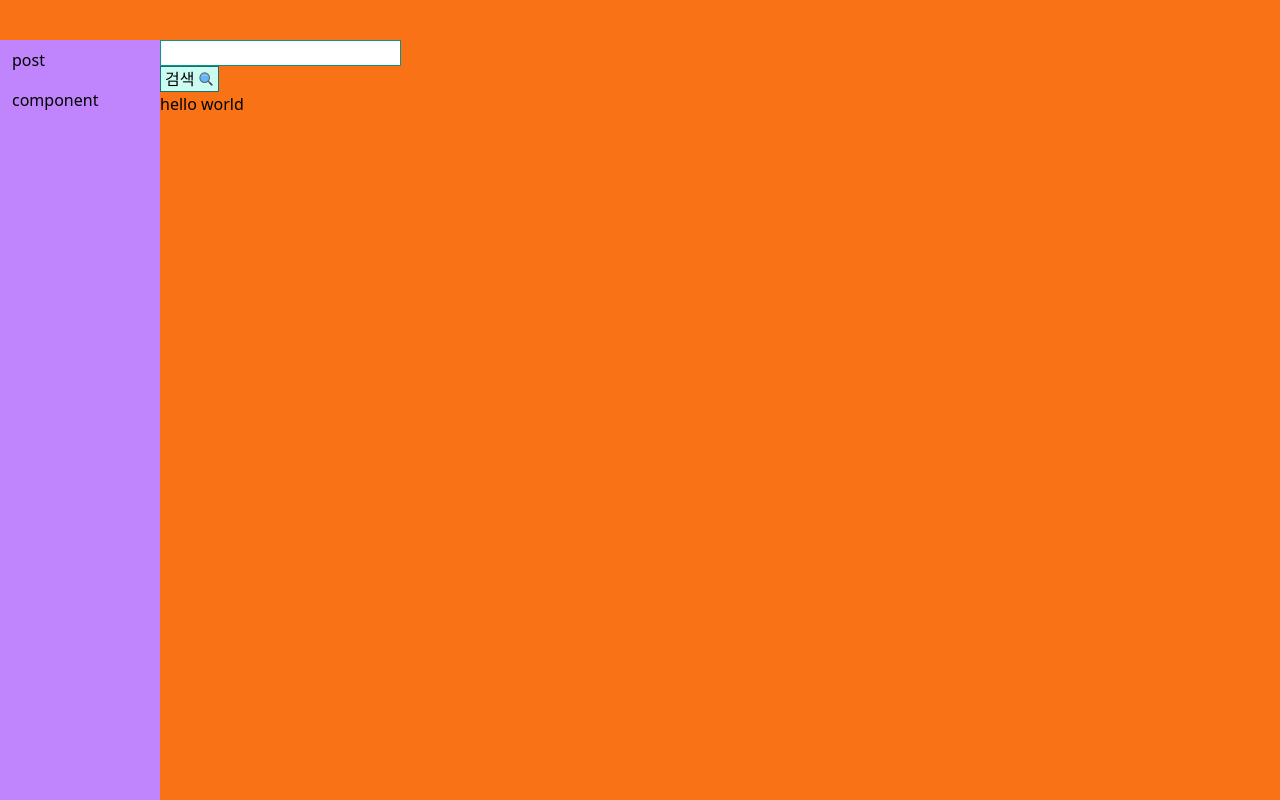
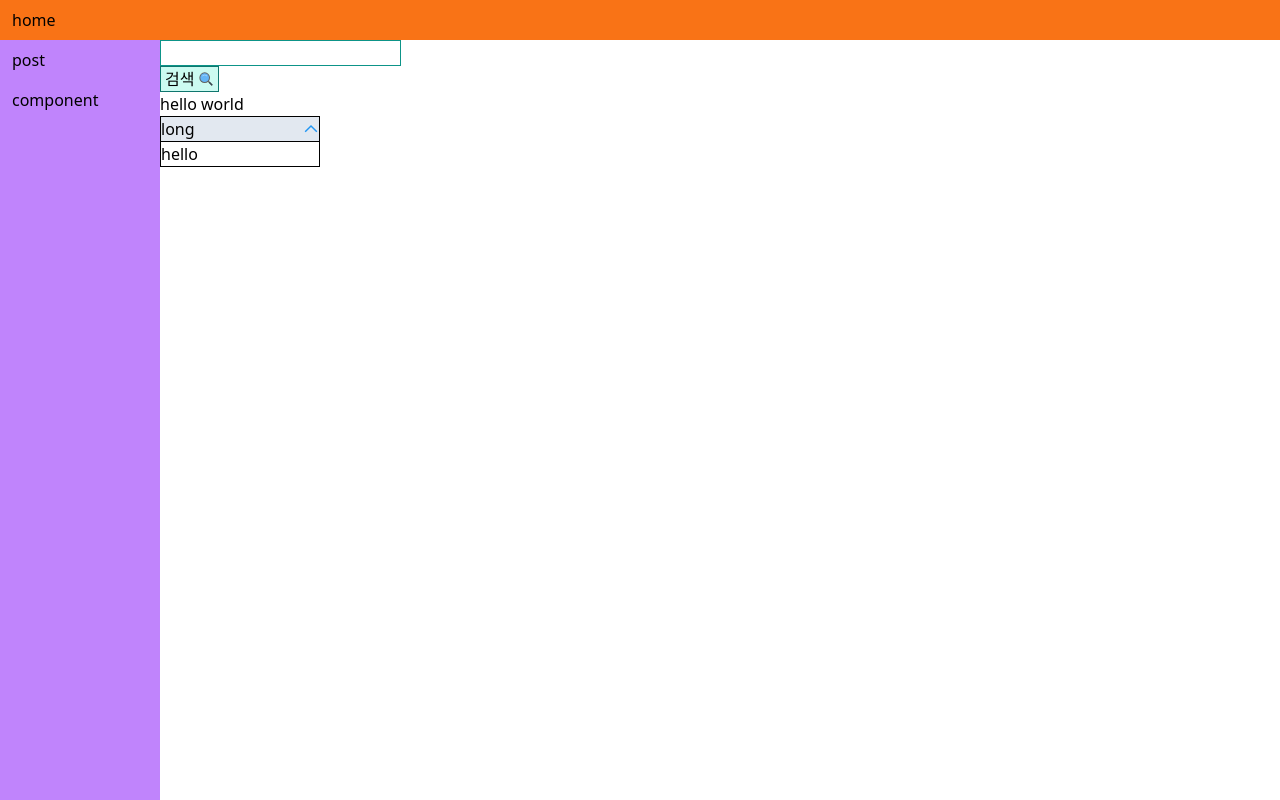
Before and after one commit to daegkim/react-app, a React (Vite) app: page /component in a window 1280 px wide. Built offline with nearby package versions, Linux system fonts and the light colour scheme.

Commit message:
accordion 컴포넌트 개발 접히고 펼쳐질 때, 애니메이션 적용 필요함

```diff
--- a/src/components/common/Button.tsx
+++ b/src/components/common/Button.tsx
@@ -22,7 +22,7 @@ function Button({ text, icon, ...rest }: ButtonProps) {
       {...rest}
       className="flex items-center border border-solid border-teal-700 px-1 bg-teal-100"
     >
-      <div className={classNames({ 'mr-1': icon })}>{text}</div>
+      <div className={classNames({ 'mr-1': icon }, 'select-none')}>{text}</div>
       {renderIcon()}
     </button>
   );
--- /dev/null
+++ b/src/components/layout/Accordion.tsx
@@ -0,0 +1,52 @@
+import classNames from 'classnames';
+import { HTMLAttributes, PropsWithChildren, useState } from 'react';
+import { FcExpand, FcCollapse } from 'react-icons/fc';
+
+interface AccordionProps extends HTMLAttributes<HTMLDivElement> {
+  title?: string;
+}
+
+function Accordion({
+  title,
+  children,
+  ...rest
+}: PropsWithChildren<AccordionProps>) {
+  const [isFolded, setFolded] = useState(false);
+
+  return (
+    <div
+      {...rest}
+      className={classNames(rest.className, 'border border-solid border-black')}
+    >
+      <div
+        className="flex items-center justify-between bg-slate-200 border-b border-black cursor-pointer"
+        onClick={() => {
+          setFolded((prev) => !prev);
+        }}
+      >
+        <div>{title}</div>
+        <div>
+          {isFolded && (
+            <FcExpand
+              className="cursor-pointer"
+              onClick={() => {
+                setFolded((prev) => !prev);
+              }}
+            />
+          )}
+          {!isFolded && (
+            <FcCollapse
+              className="cursor-pointer"
+              onClick={() => {
+                setFolded((prev) => !prev);
+              }}
+            />
+          )}
+        </div>
+      </div>
+      <div className={classNames({ hidden: isFolded })}>{children}</div>
+    </div>
+  );
+}
+
+export default Accordion;
--- a/src/components/layout/Header.tsx
+++ b/src/components/layout/Header.tsx
@@ -7,11 +7,7 @@ interface HeaderProps extends HTMLAttributes<HTMLDivElement> {}
 function Header({ className, ...rest }: HeaderProps) {
   return (
     <div
-      className={classNames(
-        className,
-        'h-full w-full bg-orange-500',
-        'flex items-center'
-      )}
+      className={classNames(className, 'bg-orange-500', 'flex items-center')}
       {...rest}
     >
       <Link to="/">home</Link>
--- a/src/components/layout/index.tsx
+++ b/src/components/layout/index.tsx
@@ -5,9 +5,9 @@ import SideNav from './SideNav';
 function Layout() {
   return (
     <div className="h-full w-full">
-      <Header className="px-3 h-10 fixed" />
+      <Header className="fixed h-10 w-full px-3" />
       <>
-        <SideNav className="px-3 h-full fixed w-40 top-10" />
+        <SideNav className="fixed top-10 h-full w-40 px-3 " />
         <div className="relative top-10 left-40 h-[calc(100%-theme(space.10))] w-[calc(100%-theme(space.40))] overflow-auto">
           <Outlet />
         </div>
--- a/src/pages/component/index.tsx
+++ b/src/pages/component/index.tsx
@@ -1,6 +1,7 @@
 import { useRef } from 'react';
 import Button from '../../components/common/Button';
 import InputText from '../../components/common/InputText';
+import Accordion from '../../components/layout/Accordion';
 
 function ComponentPage() {
   const ref = useRef<HTMLInputElement>(null);
@@ -11,6 +12,9 @@ function ComponentPage() {
       <button onClick={() => ref.current?.focus()}>
         <div>hello world</div>
       </button>
+      <Accordion title="long" className="w-40">
+        hello
+      </Accordion>
     </div>
   );
 }
--- a/src/pages/post/index.tsx
+++ b/src/pages/post/index.tsx
@@ -1,4 +1,5 @@
 import { useEffect, useState } from 'react';
+import Accordion from '../../components/layout/Accordion';
 import { Post } from './model';
 import { postService } from './service';
 
@@ -16,11 +17,9 @@ function PostPage() {
   return (
     <div className="p-4">
       {posts.map((post) => (
-        <div key={post.id}>
-          <p>{post.title}</p>
+        <Accordion title={post.title} key={post.id}>
           <p className="whitespace-pre-wrap">{post.body}</p>
-          <br />
-        </div>
+        </Accordion>
       ))}
     </div>
   );
```
